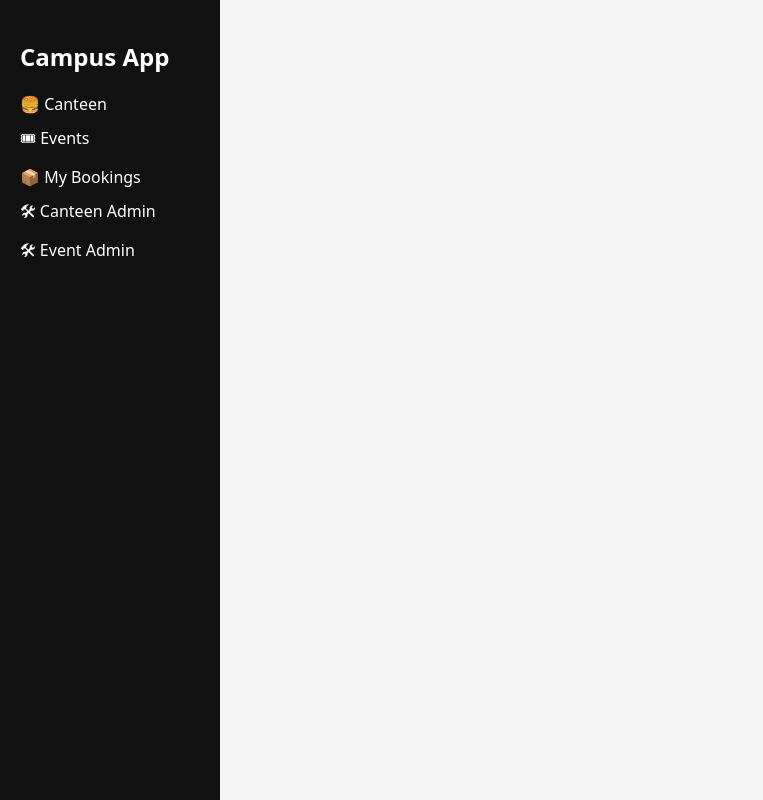
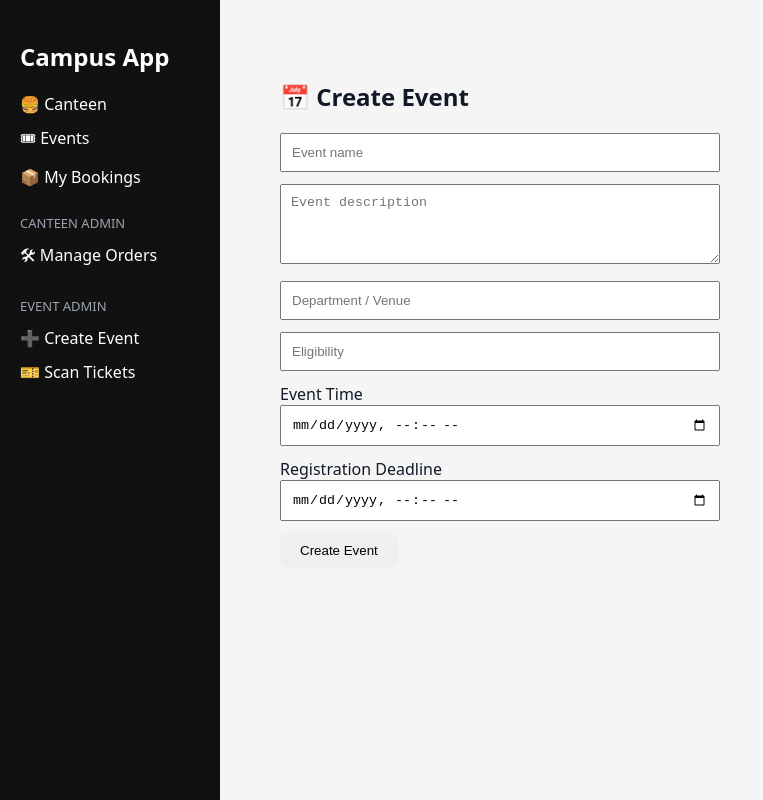
Before and after one commit to Shikazu777/campus-app, a React (Create React App) app in the folder ui/: page /admin/event/create in a window 1280 px wide. Shown: the whole page, without its empty margins (0-763 px from the left). Built offline with nearby package versions, Linux system fonts and the light colour scheme.

Commit message:
admin event create added

```diff
--- a/ui/src/App.js
+++ b/ui/src/App.js
@@ -13,6 +13,8 @@ import { OrderProvider } from "./context/OrderContext";
 import EventDetails from "./pages/EventDetails";
 import EventTicket from "./pages/EventTicket";
 import AdminEventScanner from "./pages/AdminEventScanner";
+import AdminEventCreate from "./pages/AdminEventCreate";
+
 
 
 export default function App() {
@@ -51,6 +53,7 @@ export default function App() {
                 {/* ADMIN */}
                 <Route path="/admin/canteen" element={<AdminCanteen />} />
                 <Route path="/admin/event/scanner" element={<AdminEventScanner />} />
+                <Route path="/admin/event/create" element={<AdminEventCreate />} />
               </Routes>
             </div>
           </div>
--- a/ui/src/components/Sidebar.js
+++ b/ui/src/components/Sidebar.js
@@ -12,21 +12,37 @@ export default function Sidebar({ role }) {
       <h2>Campus App</h2>
 
       <nav style={{ display: "flex", flexDirection: "column", gap: "12px" }}>
-        <Link to="/canteen" style={linkStyle}>🍔 Canteen</Link>
-        <Link to="/events" style={linkStyle}>🎟 Events</Link>
-        <Link to="/bookings" style={linkStyle}>📦 My Bookings</Link>
+  <Link to="/canteen" style={linkStyle}>🍔 Canteen</Link>
+  <Link to="/events" style={linkStyle}>🎟 Events</Link>
+  <Link to="/bookings" style={linkStyle}>📦 My Bookings</Link>
 
-        {(role === "OWNER" || role === "CANTEEN_EDITOR") &&
-          <Link to="/admin/canteen" style={linkStyle}>🛠 Canteen Admin</Link>
-        }
+  {(role === "OWNER" || role === "CANTEEN_EDITOR") && (
+    <>
+      <div style={section}>Canteen Admin</div>
+      <Link to="/admin/canteen" style={linkStyle}>🛠 Manage Orders</Link>
+    </>
+  )}
 
-        {(role === "OWNER" || role === "EVENT_EDITOR") &&
-          <Link to="/admin/events" style={linkStyle}>🛠 Event Admin</Link>
-        }
-      </nav>
+  {(role === "OWNER" || role === "EVENT_EDITOR") && (
+    <>
+      <div style={section}>Event Admin</div>
+      <Link to="/admin/events/create" style={linkStyle}>➕ Create Event</Link>
+      <Link to="/admin/events/scan" style={linkStyle}>🎫 Scan Tickets</Link>
+    </>
+  )}
+</nav>
+
     </div>
   );
 }
+
+const section = {
+  marginTop: "14px",
+  fontSize: "13px",
+  color: "#9ca3af",
+  textTransform: "uppercase"
+};
+
 
 const linkStyle = {
   color: "white",
--- /dev/null
+++ b/ui/src/pages/AdminEventCreate.js
@@ -0,0 +1,133 @@
+import { useState } from "react";
+
+export default function AdminEventCreate() {
+  const [form, setForm] = useState({
+    name: "",
+    description: "",
+    department: "",
+    eligibility: "",
+    event_time: "",
+    registration_deadline: ""
+  });
+
+  const [msg, setMsg] = useState(null);
+
+  const handleChange = (e) => {
+    setForm({
+      ...form,
+      [e.target.name]: e.target.value
+    });
+  };
+
+  const createEvent = async () => {
+    setMsg(null);
+
+    const params = new URLSearchParams({
+      ...form,
+      current_user_id: 1 // ADMIN (for now)
+    });
+
+    try {
+      const res = await fetch(
+        `http://localhost:8000/event/create?${params.toString()}`,
+        { method: "POST" }
+      );
+
+      const data = await res.json();
+
+      if (data.event_id) {
+        setMsg("✅ Event created successfully");
+        setForm({
+          name: "",
+          description: "",
+          department: "",
+          eligibility: "",
+          event_time: "",
+          registration_deadline: ""
+        });
+      } else {
+        setMsg(data.error || "❌ Failed to create event");
+      }
+    } catch {
+      setMsg("❌ Server error");
+    }
+  };
+
+  return (
+    <div style={wrap}>
+      <h2>📅 Create Event</h2>
+
+      <input
+        name="name"
+        placeholder="Event name"
+        value={form.name}
+        onChange={handleChange}
+        style={input}
+      />
+
+      <textarea
+        name="description"
+        placeholder="Event description"
+        value={form.description}
+        onChange={handleChange}
+        style={{ ...input, height: 80 }}
+      />
+
+      <input
+        name="department"
+        placeholder="Department / Venue"
+        value={form.department}
+        onChange={handleChange}
+        style={input}
+      />
+
+      <input
+        name="eligibility"
+        placeholder="Eligibility"
+        value={form.eligibility}
+        onChange={handleChange}
+        style={input}
+      />
+
+      <label>Event Time</label>
+      <input
+        type="datetime-local"
+        name="event_time"
+        value={form.event_time}
+        onChange={handleChange}
+        style={input}
+      />
+
+      <label>Registration Deadline</label>
+      <input
+        type="datetime-local"
+        name="registration_deadline"
+        value={form.registration_deadline}
+        onChange={handleChange}
+        style={input}
+      />
+
+      <button onClick={createEvent} style={btn}>
+        Create Event
+      </button>
+
+      {msg && <p>{msg}</p>}
+    </div>
+  );
+}
+
+const wrap = {
+  padding: 30,
+  maxWidth: 500
+};
+
+const input = {
+  width: "100%",
+  padding: 10,
+  marginBottom: 12
+};
+
+const btn = {
+  padding: "10px 20px",
+  cursor: "pointer"
+};
```
